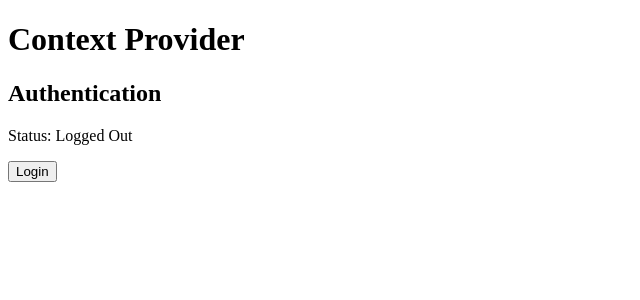
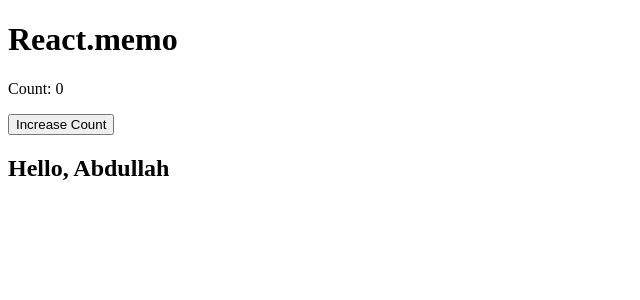
Before and after one commit to abdullahshabir31/React-Learning, a React (Vite) app: page / in a window 1280 px wide. Shown: the top 300 px of the page, without its empty margins (0-640 px from the left). Built offline with nearby package versions, Linux system fonts and the light colour scheme.

Commit message:
Add React memo optimization example

```diff
--- /dev/null
+++ b/src/14-Performance-Optimization/01-react-memo.jsx
@@ -0,0 +1,26 @@
+import { memo, useState } from "react";
+
+const User = memo(function User({ name }) {
+  console.log("User component rendered");
+
+  return <h2>Hello, {name}</h2>;
+});
+
+function ReactMemoExample() {
+  const [count, setCount] = useState(0);
+  const [name] = useState("Abdullah");
+
+  return (
+    <div>
+      <h1>React.memo</h1>
+
+      <p>Count: {count}</p>
+
+      <button onClick={() => setCount(count + 1)}>Increase Count</button>
+
+      <User name={name} />
+    </div>
+  );
+}
+
+export default ReactMemoExample;
--- a/src/App.jsx
+++ b/src/App.jsx
@@ -1,7 +1,7 @@
-import ContextProviderExample from "./13-Context-API/05-context-provider";
+import ReactMemoExample from "./14-Performance-Optimization/01-react-memo";
 
 function App() {
-  return <ContextProviderExample />;
+  return <ReactMemoExample />;
 }
 
 export default App;
```
